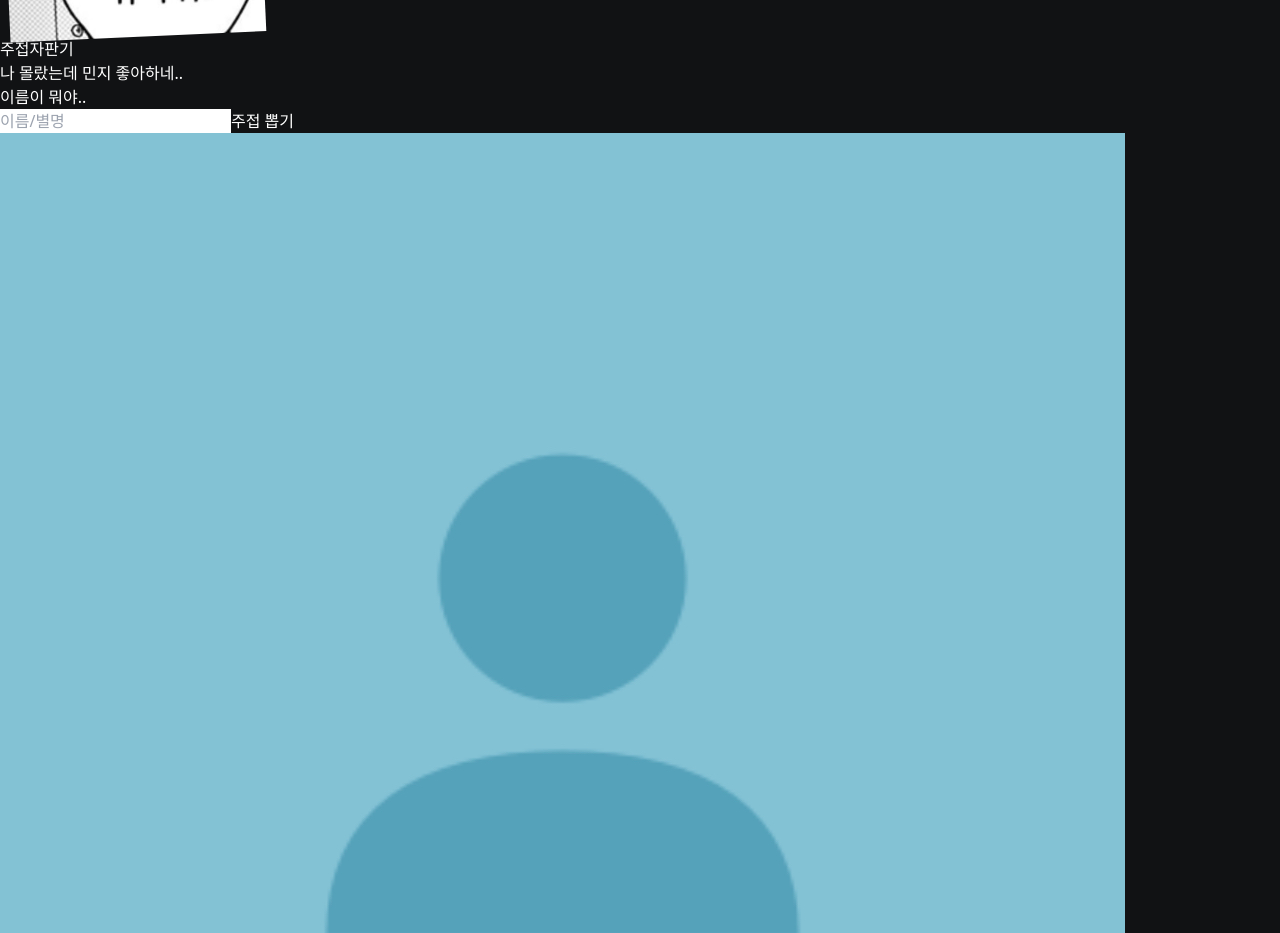
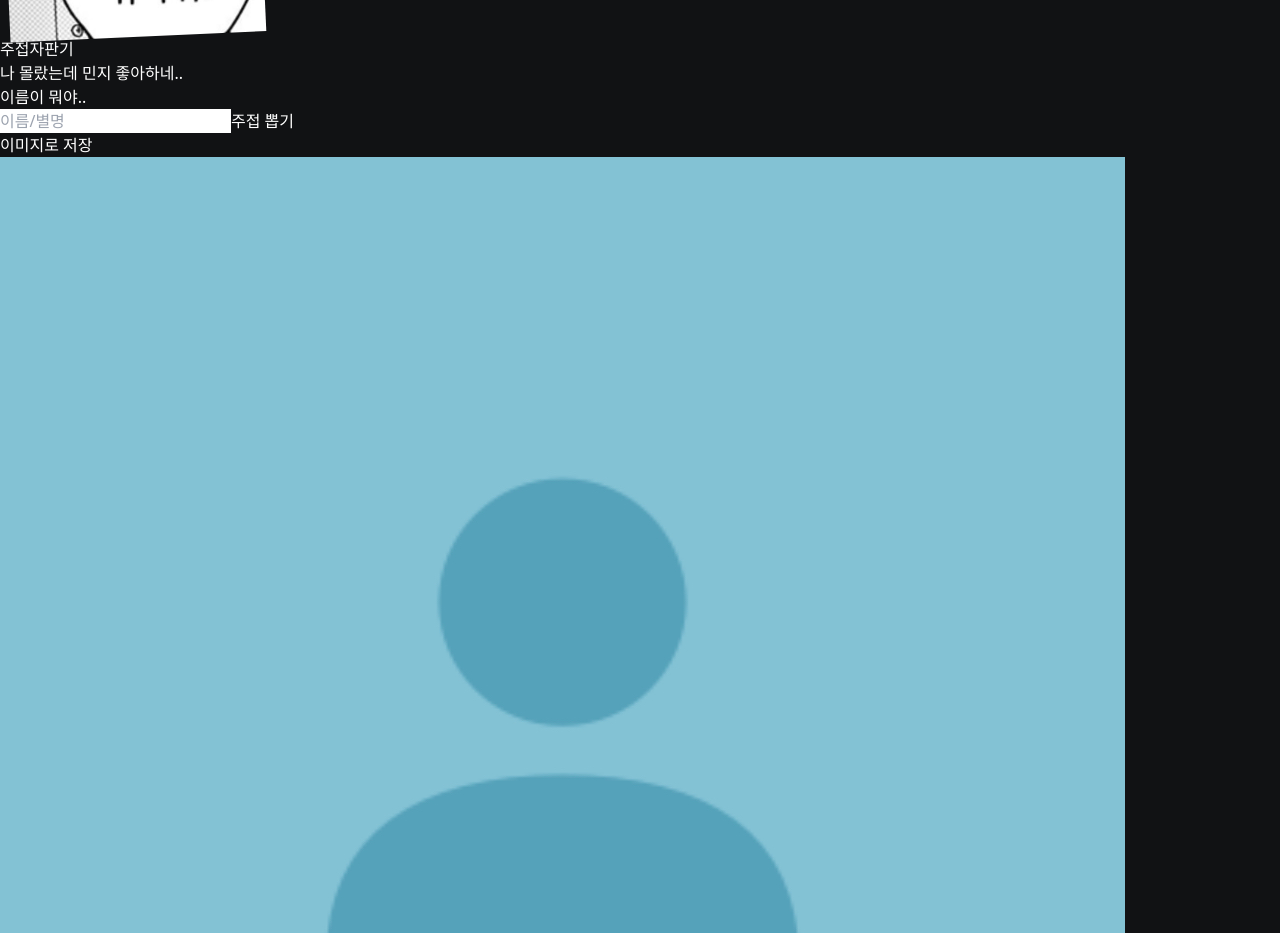
Before and after one commit to adiya-chandmani/jujeob-gen, a Next.js app: page / in a window 1280 px wide. Shown: the part 9400-10333 px from the top of the page. Built offline with nearby package versions, Linux system fonts and the light colour scheme.

Commit message:
feat: add preview image download action

```diff
--- a/components/jujeob-machine.tsx
+++ b/components/jujeob-machine.tsx
@@ -2,6 +2,7 @@
 
 import type { CSSProperties } from "react";
 import { useEffect, useRef, useState } from "react";
+import { toPng } from "html-to-image";
 import { renderTemplate } from "@/lib/josa";
 import { jujeobItems } from "@/lib/jujeob-data";
 import { jujeobChatDB } from "@/lib/jujeob-chat-data";
@@ -286,8 +287,10 @@ export function JujeobMachine() {
   const [selectedItem, setSelectedItem] = useState<JujeobChatItem>(jujeobChatDB[0]);
   const [seenIds, setSeenIds] = useState<string[]>([jujeobChatDB[0].id]);
   const [error, setError] = useState("");
+  const [isSavingImage, setIsSavingImage] = useState(false);
   const [toast, setToast] = useState("");
 
+  const previewRef = useRef<HTMLDivElement | null>(null);
   const toastTimerRef = useRef<ReturnType<typeof setTimeout> | null>(null);
 
   const effectiveName = normalizeName(name) || DEFAULT_NAME;
@@ -340,6 +343,34 @@ export function JujeobMachine() {
     showToast(copied ? "복사됨" : "복사 실패");
   }
 
+  async function handleSavePreviewImage() {
+    const previewNode = previewRef.current;
+
+    if (!previewNode || isSavingImage) {
+      return;
+    }
+
+    setIsSavingImage(true);
+
+    try {
+      const dataUrl = await toPng(previewNode, {
+        cacheBust: true,
+        pixelRatio: Math.max(2, window.devicePixelRatio || 1),
+      });
+      const downloadLink = document.createElement("a");
+      const fileName = `jujeob-${effectiveName}.png`;
+
+      downloadLink.href = dataUrl;
+      downloadLink.download = fileName;
+      downloadLink.click();
+      showToast("이미지 저장됨");
+    } catch {
+      showToast("이미지 저장 실패");
+    } finally {
+      setIsSavingImage(false);
+    }
+  }
+
   return (
     <section className="relative isolate flex min-h-[100svh] items-center justify-center overflow-hidden bg-[#111214] px-3 py-5 text-white sm:min-h-screen sm:px-4 sm:py-8">
       <BackgroundWall />
@@ -386,7 +417,22 @@ export function JujeobMachine() {
           {error ? <p className="text-sm text-rose-300">{error}</p> : null}
         </form>
 
-        <div className="mt-6 block w-full max-w-[720px] rounded-[22px] border border-white/25 bg-[#abc1d1] px-2.5 pb-2.5 pt-2 text-left text-slate-900 shadow-[0_20px_60px_rgba(0,0,0,0.35)] sm:mt-8 sm:rounded-[26px] sm:px-4 sm:pb-4 sm:pt-3">
+        <div className="mt-6 flex w-full max-w-[720px] flex-col gap-3 sm:mt-8">
+          <div className="flex justify-end">
+            <button
+              type="button"
+              className="rounded-full border border-white/20 bg-white/12 px-4 py-2 text-sm font-semibold text-white transition hover:bg-white/18 disabled:cursor-not-allowed disabled:opacity-60"
+              onClick={handleSavePreviewImage}
+              disabled={isSavingImage}
+            >
+              {isSavingImage ? "저장 중..." : "이미지로 저장"}
+            </button>
+          </div>
+
+          <div
+            ref={previewRef}
+            className="block w-full rounded-[22px] border border-white/25 bg-[#abc1d1] px-2.5 pb-2.5 pt-2 text-left text-slate-900 shadow-[0_20px_60px_rgba(0,0,0,0.35)] sm:rounded-[26px] sm:px-4 sm:pb-4 sm:pt-3"
+          >
           <div className="overflow-hidden rounded-[18px] bg-[#b9cfdd] sm:rounded-[22px]">
             <div className="border-b border-black/5 bg-[#a7bece] px-4 pb-2.5 pt-0.5 sm:px-5 sm:pb-3 sm:pt-1">
               <div className="flex items-start justify-between">
@@ -467,6 +513,7 @@ export function JujeobMachine() {
             </div>
           </div>
         </div>
+        </div>
 
         <p className="mt-3 px-3 text-sm text-white/76">말풍선을 누르면 해당 문장만 복사돼요.</p>
 
--- a/package.json
+++ b/package.json
@@ -9,6 +9,7 @@
   },
   "dependencies": {
     "@vercel/analytics": "^2.0.1",
+    "html-to-image": "^1.11.13",
     "next": "^15.2.4",
     "react": "^19.0.0",
     "react-dom": "^19.0.0"
```
Also changed, not shown: 1 other file (tests, documents, lock files or other folders).
